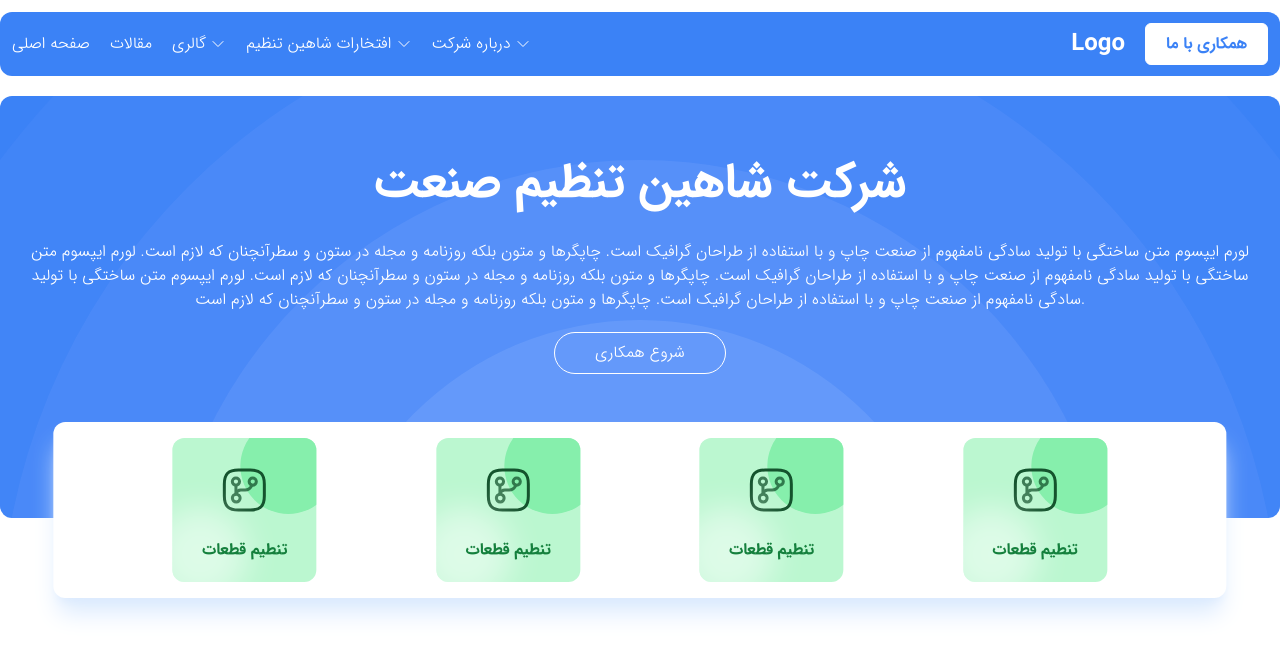
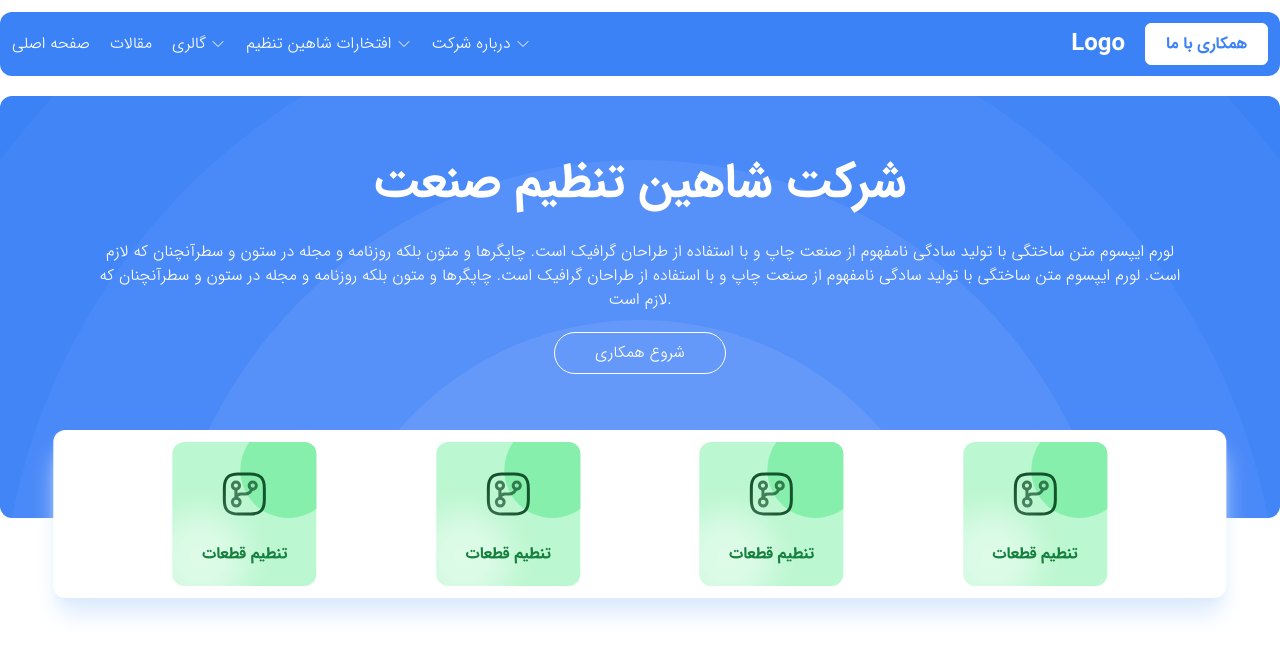
Before and after one commit to FarzadVav/shahinTanzimSanat, a React app: page / in a window 1280 px wide. Shown: the top 656 px of the page. Built offline with nearby package versions, Linux system fonts and the light colour scheme; the HTML template or start-up script is replaced by a standard one.

Commit message:
responsive hero secrion

```diff
--- a/src/pages/Home/Home.jsx
+++ b/src/pages/Home/Home.jsx
@@ -4,19 +4,18 @@ import "./Home.css"
 
 export default function Home() {
   return (
-    <div id='hero-section' className='container flex flex-col gap-5 mx-auto mt-5 pt-16 pb-36 rounded-xl relative'>
+    <div id='hero-section' className='container flex flex-col gap-5 mx-auto mt-5 pt-16 pb-36 relative mb:rounded-xl'>
       <div className="h-1/2 w-full flex flex-col justify-center items-center gap-5">
         <h3 className='text-white text-3xl lg:text-5xl irsB text-center'>شرکت شاهین تنظیم صنعت</h3>
-        <p className='text-white text-center px-5 mt-3'>
-          لورم ایپسوم متن ساختگی با تولید سادگی نامفهوم از صنعت چاپ و با استفاده از طراحان گرافیک است. چاپگرها و متون بلکه روزنامه و مجله در ستون و سطرآنچنان که لازم است.
+        <p className='text-white text-center px-5 mt-3 sm:px-24'>
           لورم ایپسوم متن ساختگی با تولید سادگی نامفهوم از صنعت چاپ و با استفاده از طراحان گرافیک است. چاپگرها و متون بلکه روزنامه و مجله در ستون و سطرآنچنان که لازم است.
           لورم ایپسوم متن ساختگی با تولید سادگی نامفهوم از صنعت چاپ و با استفاده از طراحان گرافیک است. چاپگرها و متون بلکه روزنامه و مجله در ستون و سطرآنچنان که لازم است.
         </p>
         <Link className='text-white border border-white py-2 px-10 rounded-full
           hover:bg-white hover:text-blue-500'>شروع همکاری</Link>
       </div>
-      <div className="bg-white shadow-xl shadow-blue-100 h-44 w-11/12 flex justify-evenly items-center rounded-xl
-        absolute -bottom-20 left-1/2 -translate-x-1/2">
+      <div className="bg-white shadow-xl shadow-blue-100 w-11/12 flex flex-wrap gap-3 justify-evenly items-center p-3 rounded-xl
+        absolute -bottom-56 left-1/2 -translate-x-1/2 md:-bottom-20">
         <div className='bg-green-200 w-36 h-36 flex justify-center items-end rounded-xl relative overflow-hidden'>
           <div className="bg-green-300 w-24 h-24 rounded-full absolute -right-5 -top-5">
             <svg className='absolute -left-5 bottom-0' width="3rem" height="3rem" viewBox="0 0 24 24" fill="none" xmlns="http://www.w3.org/2000/svg">
```
